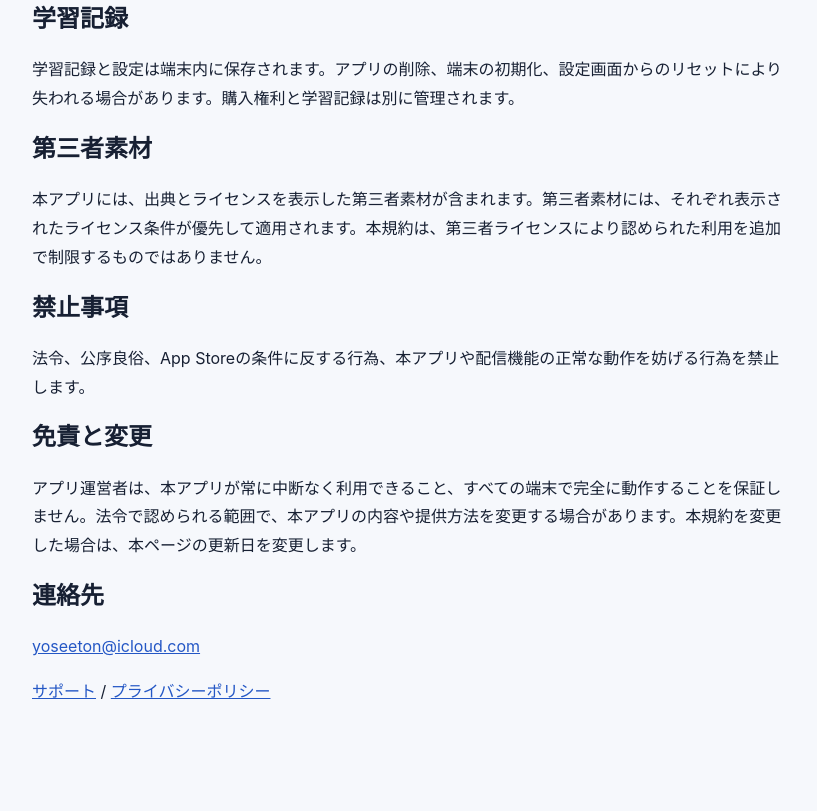
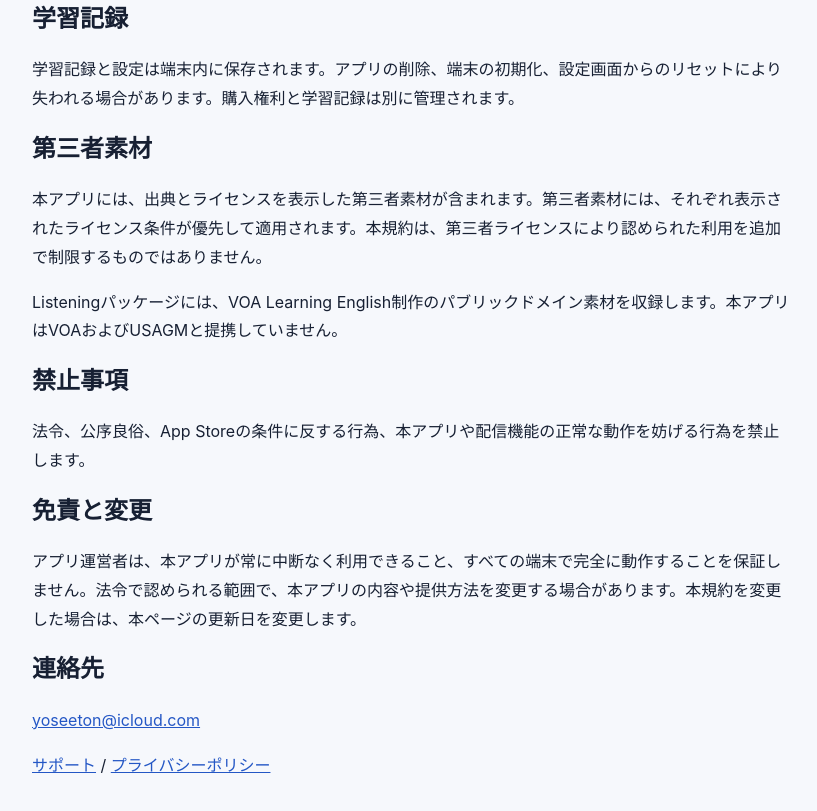
Before and after one commit to seeton/seeton.github.io, a plain HTML site: page warieigo/terms.html in a window 1280 px wide. Shown: the part 638-1449 px from the top of the page, without its empty margins (228-1045 px from the left). Before the commit the page ends 1408 px from the top, so only its background shows below. Drawn offline with Linux system fonts and the light colour scheme.

Commit message:
docs: #1 VOA非提携を利用規約に明記

```diff
--- a/warieigo/terms.html
+++ b/warieigo/terms.html
@@ -31,6 +31,7 @@
 
       <h2>第三者素材</h2>
       <p>本アプリには、出典とライセンスを表示した第三者素材が含まれます。第三者素材には、それぞれ表示されたライセンス条件が優先して適用されます。本規約は、第三者ライセンスにより認められた利用を追加で制限するものではありません。</p>
+      <p>Listeningパッケージには、VOA Learning English制作のパブリックドメイン素材を収録します。本アプリはVOAおよびUSAGMと提携していません。</p>
 
       <h2>禁止事項</h2>
       <p>法令、公序良俗、App Storeの条件に反する行為、本アプリや配信機能の正常な動作を妨げる行為を禁止します。</p>
```
